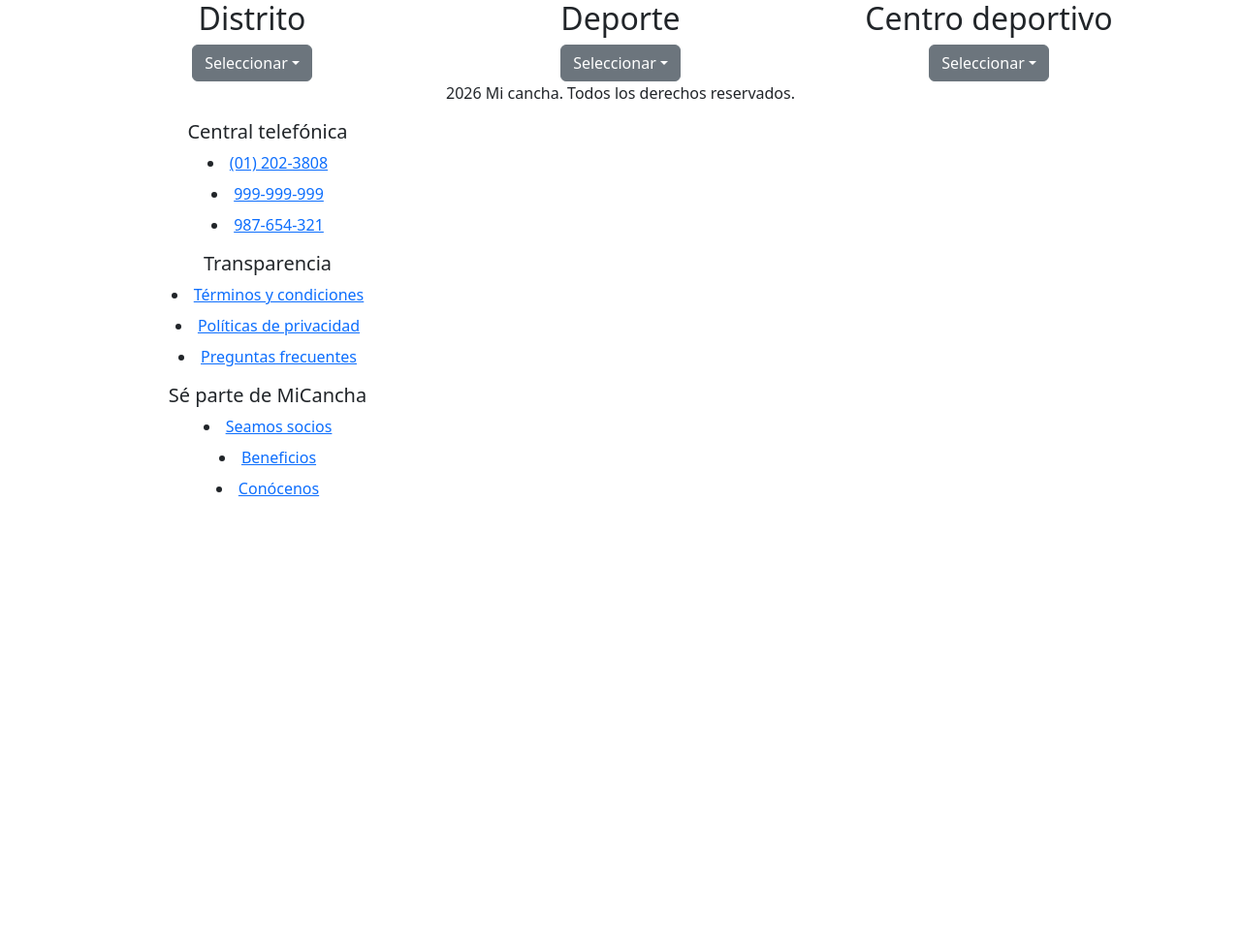
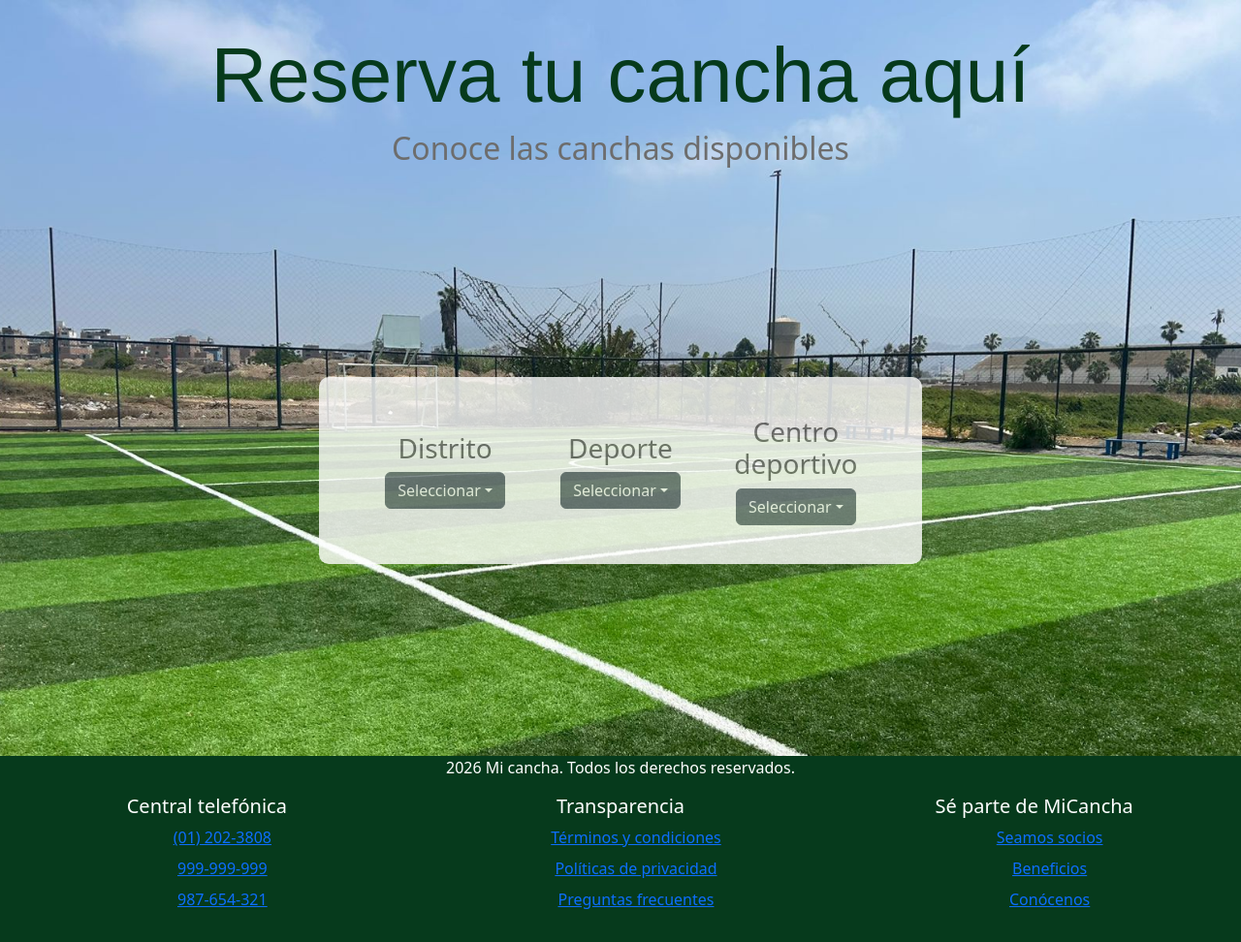
Before and after one commit to ChristopherFC005/Canchas-Deportivas, a plain HTML site: page Proyecto/ReservaAqui/reserva.html in a window 1280 px wide. Shown: the whole page at 97% size. Before the commit the page ends 800 px from the top, so only its background shows below. Drawn offline with nearby package versions, Linux system fonts and the light colour scheme.

Commit message:
agregue css y complete el html de reservas

```diff
--- /dev/null
+++ b/Proyecto/ReservaAqui/estilos_reserva.css
@@ -0,0 +1,62 @@
+body {
+    background-image: url('WhatsApp-Image-2025-12-29-at-4.21.56-PM-2.jpeg');
+    background-size: cover;
+    background-position: center;
+    background-repeat: no-repeat;
+    min-height: 100vh;
+}
+.container {
+    min-height: 600px;
+    display:flex;
+    justify-content: center;
+    align-items: center;
+}
+.container h2 {
+    height: 70px;
+    display: flex;
+    align-items: center;
+    justify-content: center;
+}
+footer{
+    background-color: white;
+    justify-content: center;
+    align-items: center;
+    background-color:rgb(6, 58, 28);
+    color: white;
+}
+footer ul{
+    list-style: none;
+}
+footer p{
+    text-align: center;
+
+}
+h2{
+color: white;
+}
+footer li :hover{
+    color: white
+}
+body .row.align-items-center{
+    background-color: white;
+    opacity: 0.8;
+    border-radius: 10px;
+    display: flex;
+    padding: 40px;
+    margin-top: 10px;
+}
+.col{
+    color: rgb(109, 109, 109);
+}
+body h2{
+    color: rgb(109, 109, 109);
+}
+body h1{
+    color: rgb(6, 58, 28);
+    font-family:'Franklin Gothic Medium', 'Arial Narrow', Arial, sans-serif;
+    font-size: 5rem;
+    display: flex;
+    justify-content: center;
+    margin-top: 30px;
+    margin-bottom: none;
+}
--- a/Proyecto/ReservaAqui/reserva.html
+++ b/Proyecto/ReservaAqui/reserva.html
@@ -7,16 +7,19 @@
     <title>Reserva tu cancha aquí</title>
     <link href="https://cdn.jsdelivr.net/npm/bootstrap@5.3.8/dist/css/bootstrap.min.css" rel="stylesheet"
         integrity="sha384-sRIl4kxILFvY47J16cr9ZwB07vP4J8+LH7qKQnuqkuIAvNWLzeN8tE5YBujZqJLB" crossorigin="anonymous">
+    <link rel="stylesheet" href="estilos_reserva.css">
 
 </head>
 
 <body>
+    <h1 class="text-center">Reserva tu cancha aquí</h1>
+    <h2 class="text-center">Conoce las canchas disponibles</h2>
     <!-- Menu desplegable de distritos-->
     <div class="container text-center">
         <div class="row align-items-center">
             <div class="col">
                 <div class="dropdown">
-                    <h2>Distrito</h2>
+                    <h3>Distrito</h3>
                     <button class="btn btn-secondary dropdown-toggle" type="button" data-bs-toggle="dropdown"
                         aria-expanded="false">
                         Seleccionar</button>
@@ -30,7 +33,7 @@
             </div>
             <!-- Menu desplegable de deportes-->
             <div class="col">
-                <h2>Deporte</h2>
+                <h3>Deporte</h3>
                 <button class="btn btn-secondary dropdown-toggle" type="button" data-bs-toggle="dropdown"
                     aria-expanded="false">
                     Seleccionar</button>
@@ -45,7 +48,7 @@
             </div>
             <!-- Menu desplegable de centro deportivo-->
             <div class="col">
-                <h2>Centro deportivo</h2>
+                <h3>Centro deportivo</h3>
                 <button class="btn btn-secondary dropdown-toggle" type="button" data-bs-toggle="dropdown"
                     aria-expanded="false">
                     Seleccionar</button>
@@ -58,11 +61,15 @@
                 </ul>
             </div>
         </div>
+    </div>
 
-<footer class="container-fluid">
+<footer>
             <p>2026 Mi cancha. Todos los derechos reservados.</p>
+            <div class="container-fluid">
+                <div class="row text-center">
                     <div class="col-12 col-md-4 mb-3">
                         <h5>Central telefónica</h5>
+                        <ul>
                         <li class="mb-2">
                             <a href="aqui pongo mi link">(01) 202-3808</a>
                         </li>
@@ -72,9 +79,11 @@
                         <li class="mb-2">
                             <a href="aqui pongo mi link">987-654-321</a>
                         </li>
+                        </ul>
                     </div>
                     <div class="col-12 col-md-4 mb-3">
                         <h5>Transparencia</h5>
+                        <ul>
                         <li class="mb-2">
                             <a href="aqui pongo mi link">Términos y condiciones</a>
                         </li>
@@ -84,9 +93,12 @@
                         <li class="mb-2">
                             <a href="aqui pongo mi link jsjs">Preguntas frecuentes</a>
                         </li>
+                        </ul>
                     </div>
+
                     <div class="col-12 col-md-4 mb-3">
                         <h5>Sé parte de MiCancha</h5>
+                        <ul>
                         <li class="mb-2">
                             <a href="aqui pongo mi link jsjs">Seamos socios</a>
                         </li>
@@ -97,8 +109,11 @@
                             <a href="aqui pongo mi link">Conócenos</a>
                         </li>
                     </div>
+
 </footer>
-<script src="https://cdn.jsdelivr.net/npm/bootstrap@5.3.8/dist/js/bootstrap.bundle.min.js" integrity="sha384-FKyoEForCGlyvwx9Hj09JcYn3nv7wiPVlz7YYwJrWVcXK/BmnVDxM+D2scQbITxI" crossorigin="anonymous"></script>
+<script src="https://cdn.jsdelivr.net/npm/bootstrap@5.3.8/dist/js/bootstrap.bundle.min.js"
+            integrity="sha384-FKyoEForCGlyvwx9Hj09JcYn3nv7wiPVlz7YYwJrWVcXK/BmnVDxM+D2scQbITxI"
+            crossorigin="anonymous"></script>
 </body>
 
 
```
Also changed, not shown: Proyecto/ReservaAqui/WhatsApp-Image-2025-12-29-at-4.21.56-PM-2.jpeg (added). Lines whose indentation alone changed are shown as unchanged.
